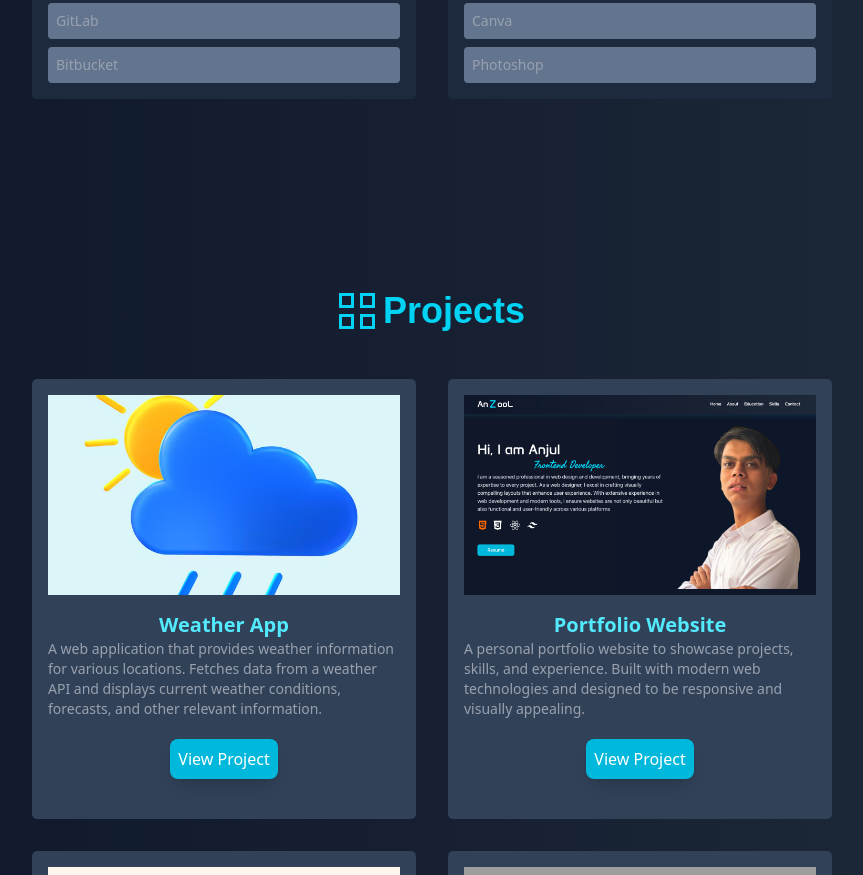
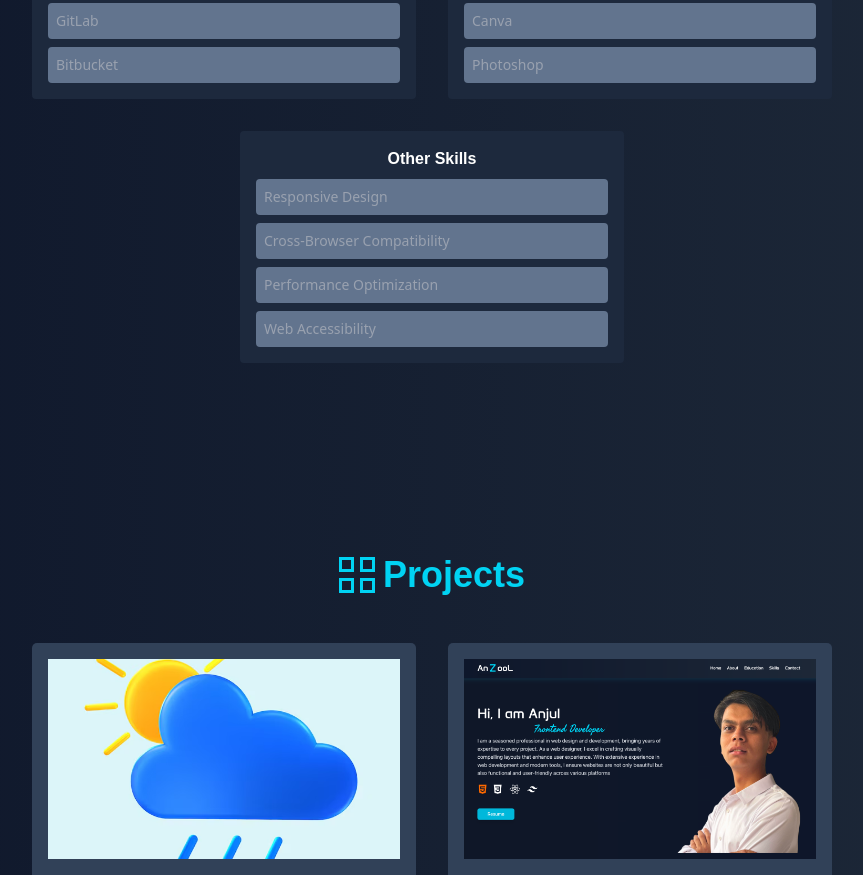
Before and after one commit to AnjulAryal/Portfolio-react, a React (Vite) app: page / in a window 1280 px wide. Shown: the part 3240-4115 px from the top of the page, without its empty margins (208-1071 px from the left). Built offline with nearby package versions, Linux system fonts and the light colour scheme; grey boxes are pictures that could not be loaded; a web font is replaced by a local one.

Commit message:
Update Skills Section

```diff
--- a/src/sections/Skills.jsx
+++ b/src/sections/Skills.jsx
@@ -16,7 +16,7 @@ const Skills = () => {
         },
         {
             name: "SEO & Analytics",
-            tools: ["Google Analytics", "Google Search Console", "Yoast SEO",  "SEMrush"],
+            tools: ["Google Analytics", "Google Search Console", "Yoast SEO", "SEMrush"],
 
         },
         {
@@ -26,6 +26,10 @@ const Skills = () => {
         {
             name: "Design Tools",
             tools: ["Figma", "Adobe XD", "Canva", "Photoshop"],
+        },
+        {
+            name: "Other Skills",
+            tools: ["Responsive Design", "Cross-Browser Compatibility", "Performance Optimization", "Web Accessibility"],
         }
     ]
     return (
```
Also changed, not shown: 1 other file (tests, documents, lock files or other folders).
